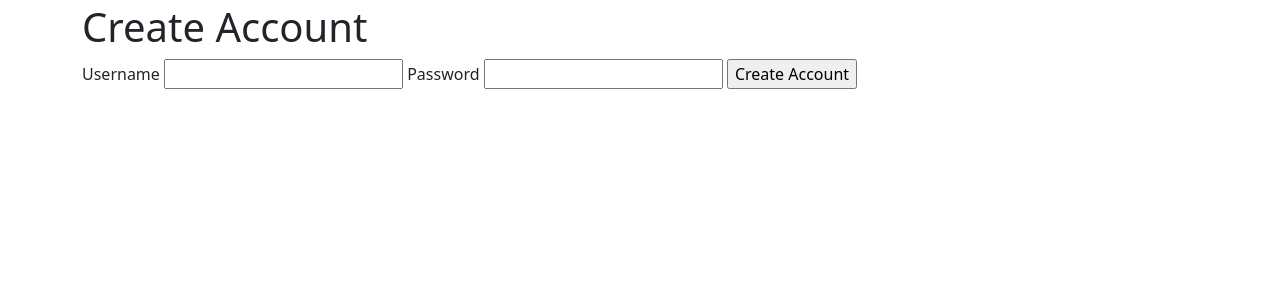
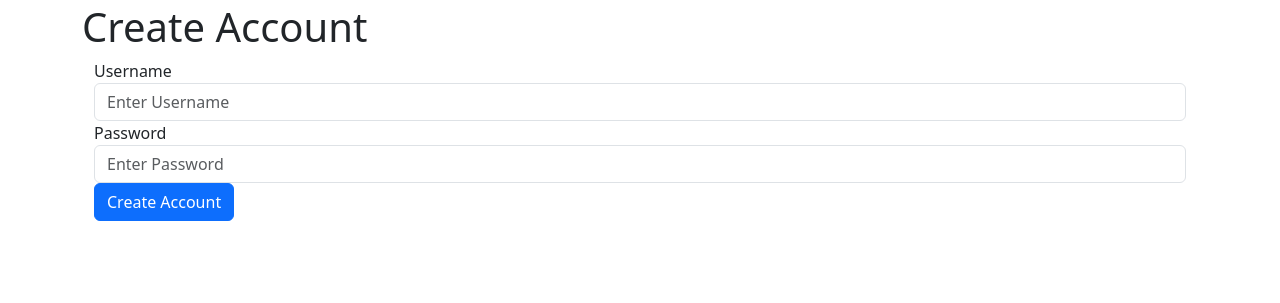
Before and after one commit to benjamin-odell/miniproject4BenjaminOdell, a Django app: page /create_user in a window 1280 px wide. Shown: the part 55-358 px from the top of the page. Run offline with Django 5.2, Linux system fonts and the light colour scheme.

Commit message:
Refines authentication forms with Bootstrap styling.

```diff
--- a/notes/notes/templates/notes/create_user.html
+++ b/notes/notes/templates/notes/create_user.html
@@ -5,13 +5,19 @@
 <h1>Create Account</h1>
     {% if error %}
     <div class="alert alert-danger" role="alert">{{ error }}</div>
-    {% endif %}
-<form method="POST" action="{% url 'create_user' %}">
+{% endif %}
+<div class="container">
+    <form method="POST" action="{% url 'create_user' %}">
     {% csrf_token %}
-    <label for="username">Username</label>
-    <input type="text" name="username" required>
-    <label for="password">Password</label>
-    <input type="password" name="password" required>
-    <input type="submit" value="Create Account">
-</form>
+        <div class="form-group">
+            <label for="username">Username</label>
+            <input type="text" name="username" required class="form-control" placeholder="Enter Username">
+        </div>
+        <div class="form-group">
+            <label for="password">Password</label>
+            <input type="password" name="password" required class="form-control" placeholder="Enter Password">
+        </div>
+        <input type="submit" value="Create Account" class="btn btn-primary">
+    </form>
+</div>
 {% endblock %}
```
Also changed, not shown: notes/notes/templates/notes/login.html (+14 -8 lines).
